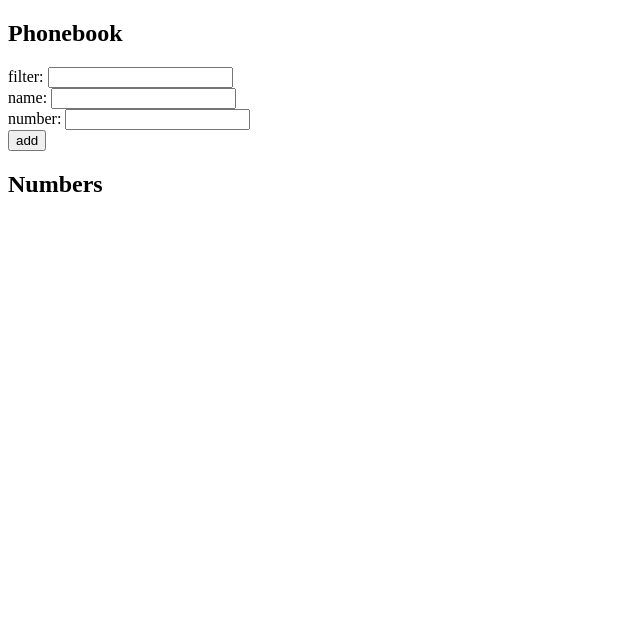
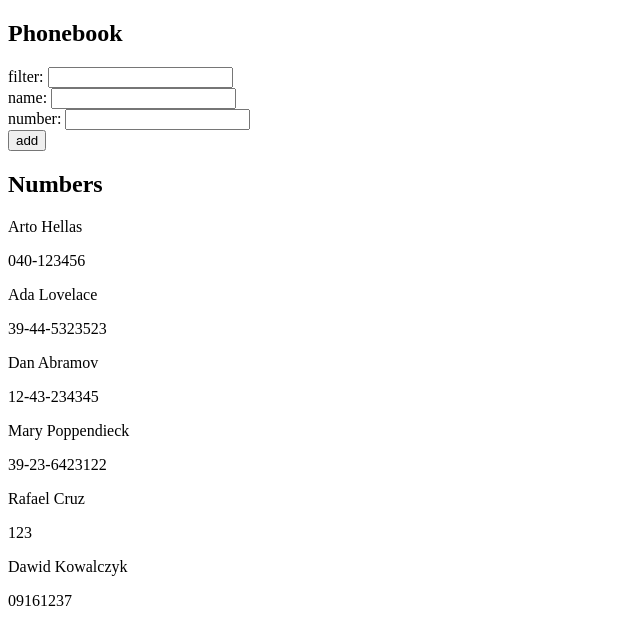
Before and after one commit to cruzrafaelx/fullstack-open, a React (Vite) app in the folder part-2/phonebook/phonebook/: page / in a window 1280 px wide. Shown: the top 644 px of the page, without its empty margins (0-640 px from the left). Built offline with nearby package versions, Linux system fonts and the light colour scheme; data requests are answered from the project's data file; the HTML template or start-up script is replaced by a standard one.

Commit message:
Add POST HTTP request

```diff
--- a/part-2/phonebook/phonebook/db.json
+++ b/part-2/phonebook/phonebook/db.json
@@ -1,5 +1,5 @@
 {
-    "persons":[
+  "persons": [
     {
       "name": "Arto Hellas",
       "number": "040-123456",
@@ -19,6 +19,16 @@
       "name": "Mary Poppendieck",
       "number": "39-23-6423122",
       "id": "4"
+    },
+    {
+      "id": "4484",
+      "name": "Rafael Cruz",
+      "number": "123"
+    },
+    {
+      "id": "5ed6",
+      "name": "Dawid Kowalczyk",
+      "number": "09161237"
     }
   ]
 }
--- a/part-2/phonebook/phonebook/src/App.jsx
+++ b/part-2/phonebook/phonebook/src/App.jsx
@@ -8,21 +8,25 @@ import './App.css'
 function App() {
 
     const [persons, setPersons] = useState([])
-
     const [newName, setNewName] = useState('')
     const [newNumber, setNewNumber] = useState('')
     const [newFilter, setNewFilter] = useState('')
-    const [newFilteredList, setNewFilteredList] = useState(persons)
+    const [newFilteredList, setNewFilteredList] = useState([])
 
+    //Display initial phonebook, will only render once
+    useEffect(()=> {
+    axios
+      .get('http://localhost:3001/persons')
+      .then(res => setNewFilteredList(res.data))
+    }, [])
+
+    //Fetch phonebook
     useEffect(() => {
       axios
       .get('http://localhost:3001/persons')
       .then(res => setPersons(res.data))
       console.log(persons)
-    }, [persons])
-
-
-
+    }, [])
 
     const handleNameChange = (event) => {
       setNewName(event.target.value)
@@ -41,8 +45,6 @@ function App() {
       setNewFilteredList(filterNames(filterValue))
     }
 
-    //Asynchronous log of persons array
-
     const filterNames = (value) => {
       const filteredList = persons.filter(person => person.name.toLowerCase().includes(value))
       return filteredList
@@ -60,8 +62,14 @@ function App() {
       }
 
       else{
-        const newPerson = [...persons, {name: newName, number: newNumber}]
-        setPersons(newPerson)
+        const newPerson = {name: newName, number: newNumber}
+        // const newPerson = [...persons, {name: newName, number: newNumber}]
+        axios
+          .post('http://localhost:3001/persons', newPerson)
+          .then(res => {
+            console.log(res.data)
+            setPersons([...persons, res.data])
+          })
         setNewName('')
         setNewNumber('')
       }
```
Lines whose indentation alone changed are shown as unchanged.
